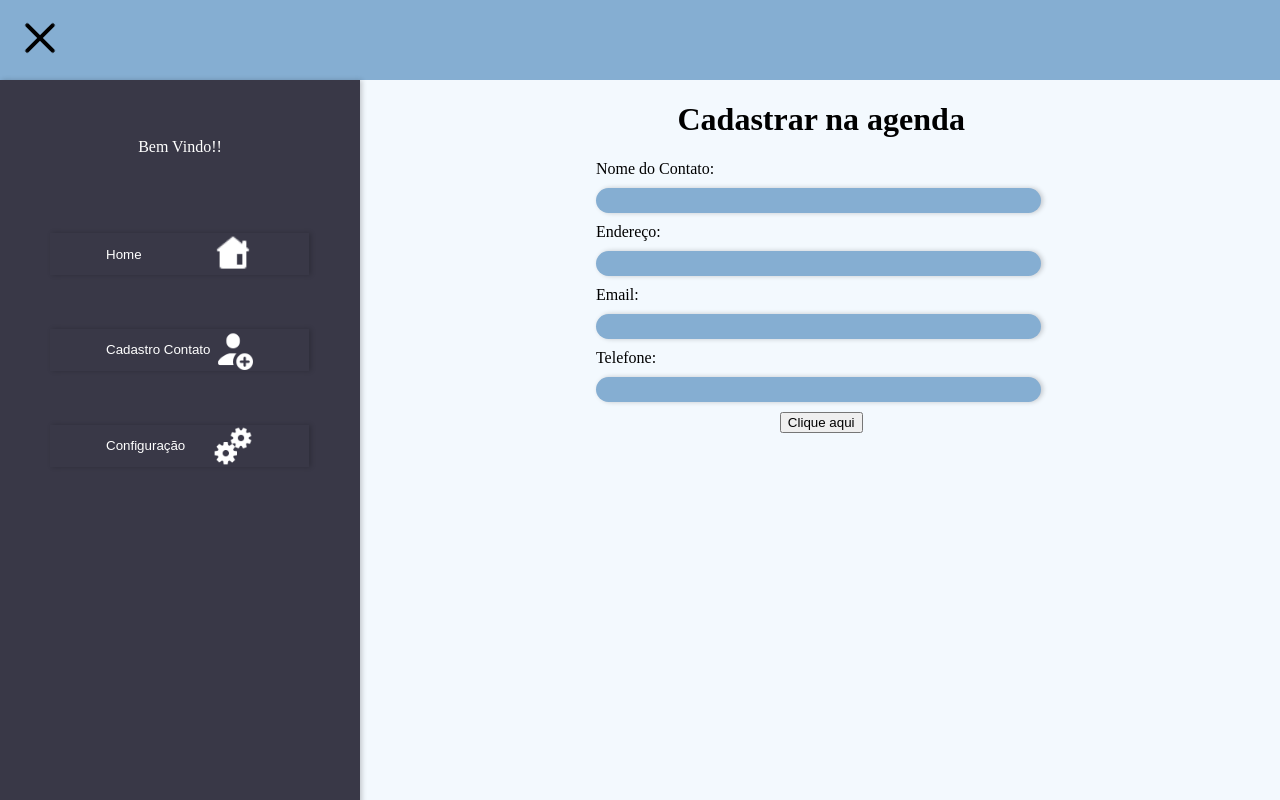
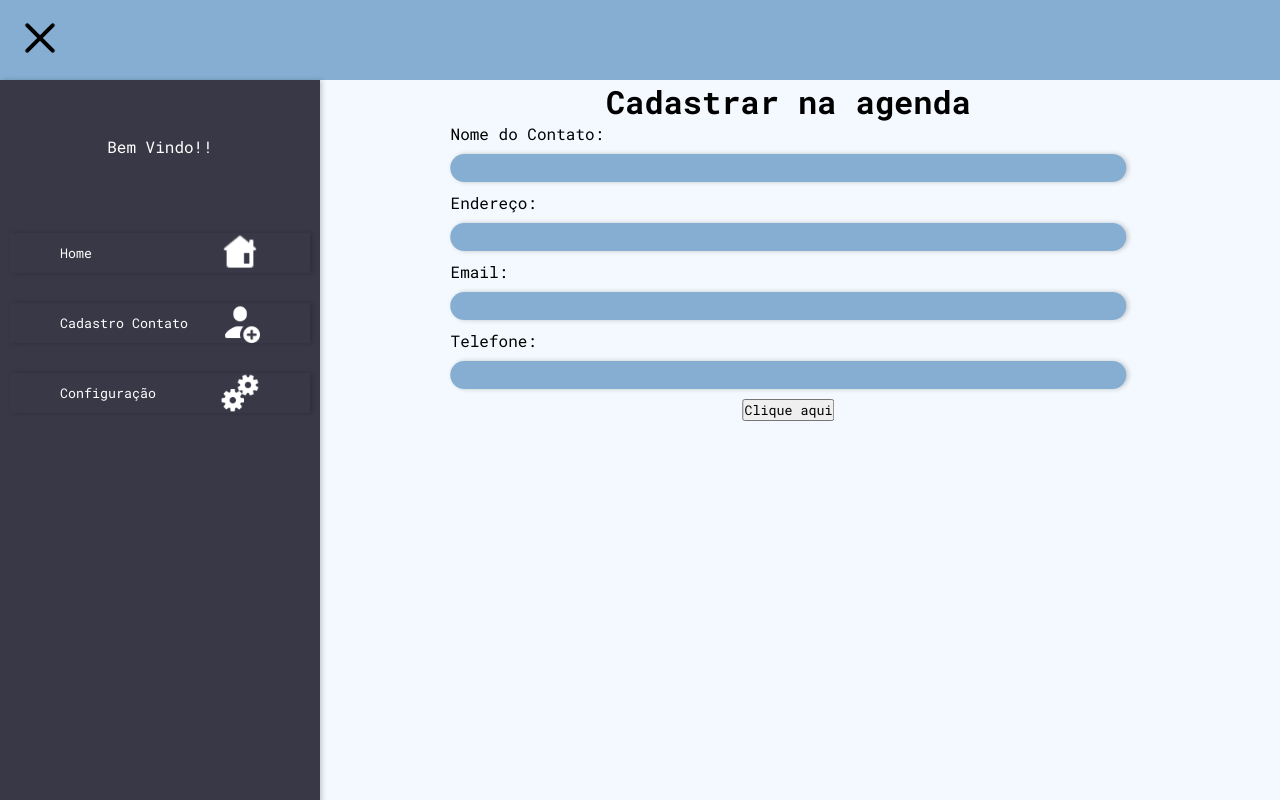
Before and after one commit to CaioCroccia22/Contact-list-app, a React (Vite) app: page /cadastro in a window 1280 px wide. Built offline with nearby package versions, Linux system fonts and the light colour scheme.

Commit message:
feat: implement controlled form and dispatch data to Redux store

```diff
--- a/index.html
+++ b/index.html
@@ -4,6 +4,11 @@
     <meta charset="UTF-8" />
     <meta name="viewport" content="width=device-width, initial-scale=1.0" />
     <link href="dist/hamburgers.css" rel="stylesheet">
+    <link rel="preconnect" href="https://fonts.googleapis.com">
+    <link rel="preconnect" href="https://fonts.gstatic.com" crossorigin>
+    <link href="https://fonts.googleapis.com/css2?family=Raleway:ital,wght@0,100..900;
+    1,100..900&family=Roboto+Mono:ital,wght@0,100..700;1,100..700&family=Roboto:ital,wght@0,100.
+    .900;1,100..900&display=swap" rel="stylesheet">
     <title>Lista de Contato App</title>
   </head>
   <body>
--- a/src/Containers/Cadastro/index.jsx
+++ b/src/Containers/Cadastro/index.jsx
@@ -1,14 +1,40 @@
-import { useSelector } from "react-redux"
+import { useDispatch, useSelector } from "react-redux"
 import { Container, Sidebar, Pagina } from '../../Style/Styles';
 import BarraSuperior from "../BarraSuperior"
 import MenuLateral from "../MenuLateral"
 import * as S from './style'
 import { Link } from "react-router";
-
+import {adicionar} from '../../Store/Contatos'
+import { useState } from "react";
+import { ContatoClass } from "../../API/Contato";
 
 export const Cadastro = ({onMenuClick}) => {
+    const Contato = useSelector((state) => state.contatoReducer.itens)
+    const dispatch = useDispatch()
+    const menu = useSelector((state) => state.menuReducer.value)
+    const [formulario, setFormulario] = useState({
+        nome: '',
+        endereco: '',
+        telefone: '',
+        email: ''
+    })
 
-    const menu = useSelector((state) => state.menuReducer.value)
+    const handleInput = (e) => {
+        const {name, value} = e.target
+        setFormulario({...formulario, [name]: value,})
+
+    }
+
+    function SubmitForm (){
+        dispatch(adicionar(formulario))
+        console.log(Contato)
+        setFormulario({
+            nome: '',
+            endereco: '',
+            telefone: '',
+            email: ''
+        })
+    }
 
     return (
         <Container>
@@ -18,17 +44,41 @@ export const Cadastro = ({onMenuClick}) => {
             </Sidebar>
             <Pagina menuAberto={menu}>
                 <h1>Cadastrar na agenda</h1>
-                <S.Formulario>
-                    <label id="nome">Nome do Contato: </label>
-                    <S.Campo type="text" htmlFor="nome"/>
-                    <label id="nome">Endereço: </label>
-                    <S.Campo type="text" htmlFor="nome"/>
-                    <label id="nome">Email: </label>
-                    <S.Campo type="text" htmlFor="nome"/>
-                    <label id="nome">Telefone: </label>
-                    <S.Campo type="text" htmlFor="nome"/>
+                <S.Formulario menuAberto={menu}>
+                    <label htmlFor="nome">Nome do Contato: </label>
+                    <S.Campo
+                        type="text"
+                        id="nome"
+                        value={formulario.nome}
+                        onChange={handleInput}
+                        name="nome"
+                        />
+                    <label htmlFor="endereco">Endereço: </label>
+                    <S.Campo
+                        type="text"
+                        id="endereco"
+                        value={formulario.endereco}
+                        onChange={handleInput}
+                        name="endereco"
+                        />
+                    <label htmlFor="email">Email: </label>
+                    <S.Campo
+                        type="text"
+                        id="email"
+                        value={formulario.email}
+                        onChange={handleInput}
+                        name="email"
+                        />
+                    <label htmlFor="telefone">Telefone: </label>
+                    <S.Campo
+                        type="text"
+                        id="email"
+                        value={formulario.telefone}
+                        onChange={handleInput}
+                        name="telefone"
+                        />
                 </S.Formulario>
-                <button>Clique aqui</button>
+                <button onClick={SubmitForm}>Clique aqui</button>
             </Pagina>
         </Container>
     )
--- a/src/Containers/Cadastro/style.ts
+++ b/src/Containers/Cadastro/style.ts
@@ -1,11 +1,14 @@
 import styled from "styled-components";
 import { colors } from "../../Style/colors";
 
+type Props = {
+    menuAberto: boolean
+}
 
-export const Formulario = styled.form`
+export const Formulario = styled.form<Props>`
     display: flex;
     flex-direction: column;
-    width: 40%
+    width: ${({menuAberto}) => (menuAberto ? '60%' : '80%')};
 
 `
 
@@ -14,7 +17,7 @@ export const Campo = styled.input`
     border: none;
     padding: 5px 20px;
     margin: 10px 0px;
-    width: 90%;
+    width: 100%;
     background-color: ${colors.azulClaro};
     box-shadow: 2px 0 5px rgba(0, 0, 0, 0.2);
 
--- a/src/Containers/MenuLateral/styles.ts
+++ b/src/Containers/MenuLateral/styles.ts
@@ -32,19 +32,19 @@ export const Titulo = styled.div`
     font-size: 16px;
 `
 
-export const BotaoHamburguer = styled.button<Props>`
-  display: ${({ aberto }) => (aberto ? 'None' : 'block')};
-  margin-right: 30px;
-  cursor: pointer;
-//   margin-left: 20px;
-//   z-index: 1100;
-  background: none;
-  border: none;
-  padding: 0;
-  .hamburger-box {
-    width: 20px;
-    height: 20px;
-`;
+// export const BotaoHamburguer = styled.button<Props>`
+//   display: ${({ aberto }) => (aberto ? 'None' : 'block')};
+//   margin-right: 30px;
+//   cursor: pointer;
+// //   margin-left: 20px;
+// //   z-index: 1100;
+//   background: none;
+//   border: none;
+//   padding: 0;
+//   .hamburger-box {
+//     width: 20px;
+//     height: 20px;
+// `;
 
 
 export const Navegacao = styled.nav`
@@ -52,30 +52,29 @@ export const Navegacao = styled.nav`
     height: 100%;
     display: flex;
     justify-content: center;
+
+
 `
 
 export const Lista = styled.ul`
     margin-top: 20px;
+    width: 100%;
+    height: 45%;
     display: flex;
     flex-direction: column;
-    justify-content: space-between;
-    align-itens: center;
-    width: 100%;
-    height: 35%;
-
-
+    gap: 30px;
 `
 
 export const StyledLink = styled(Link)`
     cursor: pointer;
-    width: 90%;
+    width: 100%;
     text-decoration: none;
     padding: 0px 10px 0px 10px;
 
 `
 
 export const MenuButton = styled(motion.button)`
-    width: 90%;
+    width: 100%;
     border: 1px ${colors.brancoEscuro};
     box-shadow: 2px 0 5px rgba(0, 0, 0, 0.2);
 `
--- a/src/Style/Styles.ts
+++ b/src/Style/Styles.ts
@@ -12,6 +12,7 @@ export const GlobalStyled = createGlobalStyle`
     margin: 0;
     box-sizing: border-box;
     list-style: none;
+    font-family: "Roboto Mono", monospace;
 
 
 }
@@ -39,7 +40,7 @@ export const Pagina = styled.div<Props>`
     position: fixed;
     top: 80px;
     transition: transform 0.3s ease-in-out;
-    transform: ${({ menuAberto }) => (menuAberto ? 'translateX(250px)' : 'translateX(0)')};
+    transform: ${({ menuAberto }) => (menuAberto ? 'translateX(20%)' : 'translateX(0)')};
 `
 
 export const Sidebar = styled.div<Props>`
--- a/src/main.tsx
+++ b/src/main.tsx
@@ -6,6 +6,7 @@ import App from './App'
 import {Cadastro} from './Containers/Cadastro'
 import { Provider } from 'react-redux';
 import { Store } from './Store/Store';
+import { GlobalStyled } from './Style/Styles'
 // import Cadastro from './Containers/Cadastro/index'
 
 
@@ -13,6 +14,7 @@ createRoot(document.getElementById('root')!).render(
   <StrictMode>
           <Provider store={Store}>
             <BrowserRouter>
+              <GlobalStyled   />
               <Routes>
                   <Route path="/" element={<App />} />
                   <Route path="cadastro" element={<Cadastro/>} />
```
